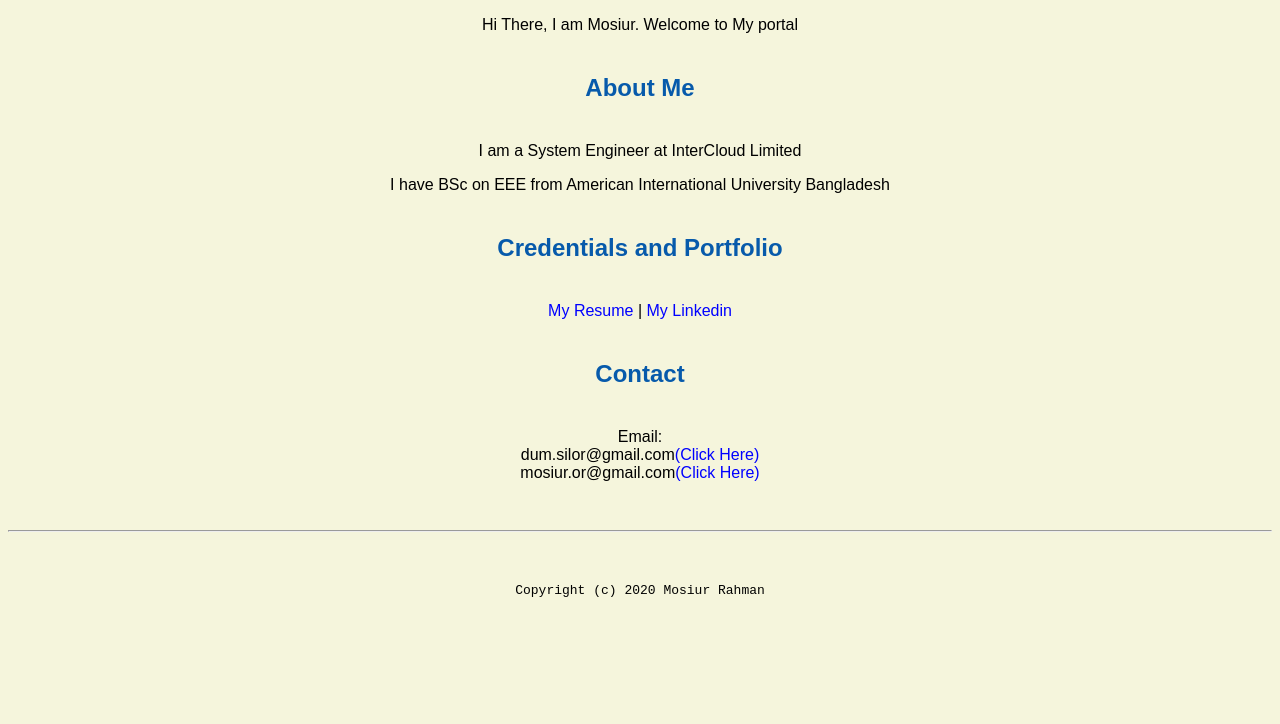
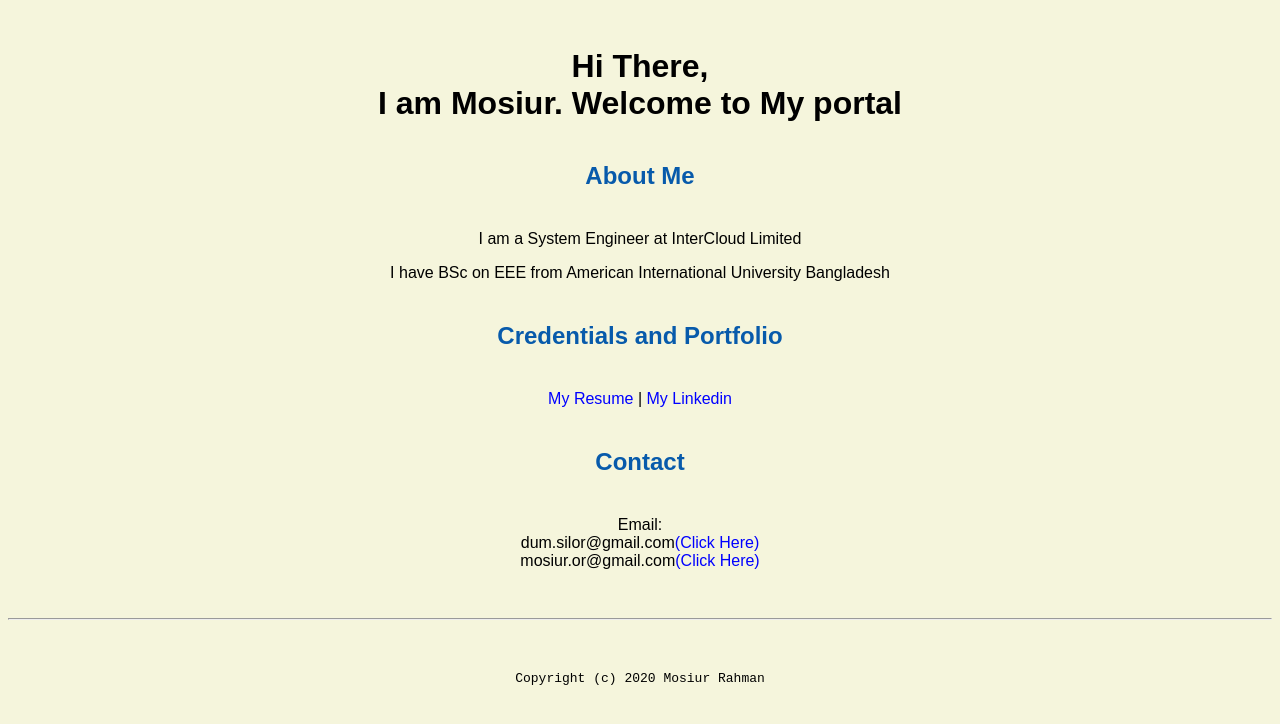
Before and after one commit to dumsilor/Portfolio, a plain HTML site: page index.html in a window 1280 px wide. Drawn offline with Linux system fonts and the light colour scheme.

Commit message:
Made a Header in index

```diff
--- a/index.html
+++ b/index.html
@@ -8,7 +8,7 @@
 
 <body>
   <!--<img src = "images/sunset.jpg" alt="Banner Sunset" width=75%>-->
-<p>Hi There, I am Mosiur. Welcome to My portal</p>
+<h1>Hi There, <br>I am Mosiur. Welcome to My portal</h1>
 <h2>About Me</h2>
 <p>I am a System Engineer at InterCloud Limited</p>
 <p>I have BSc on EEE from American International University Bangladesh</p>
```
